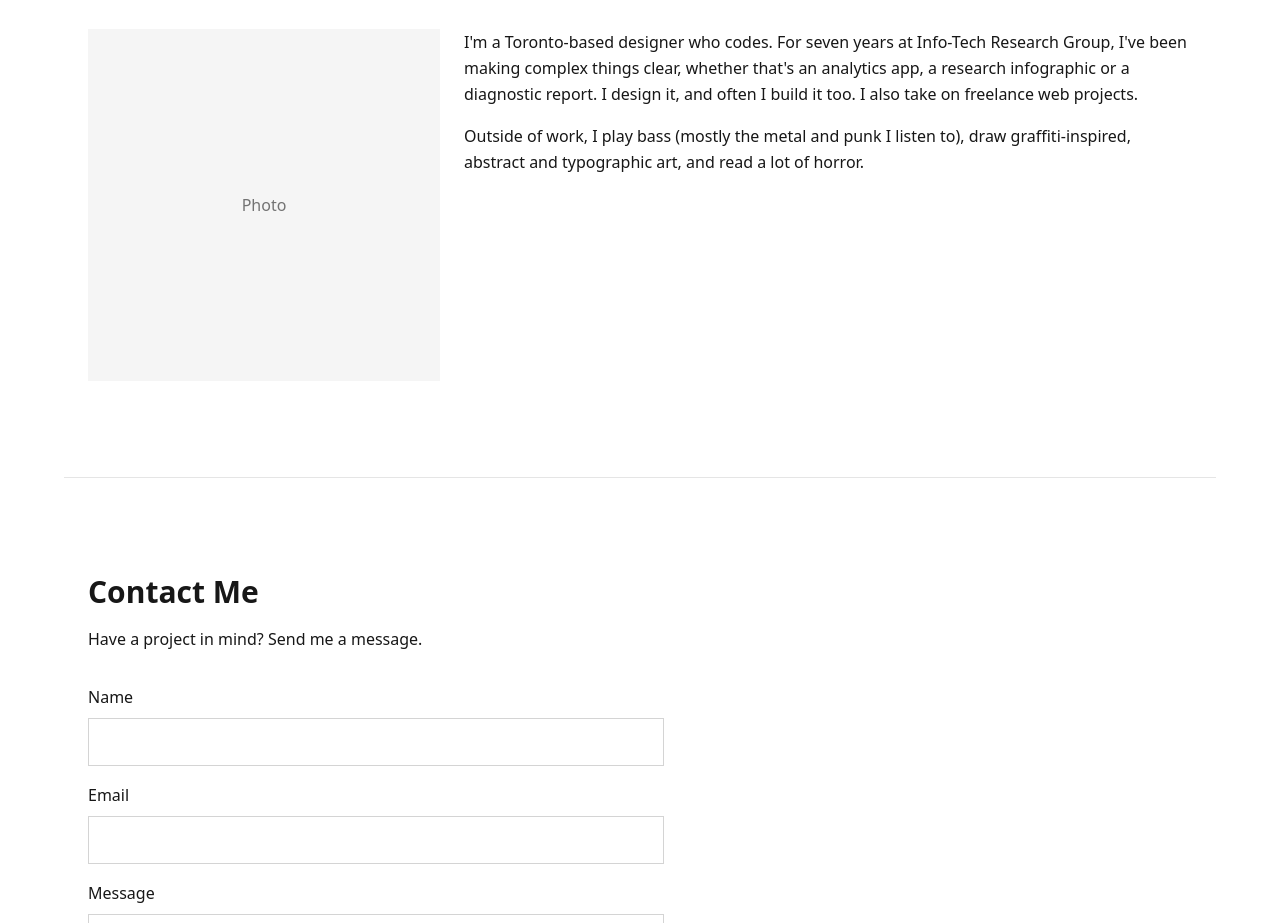
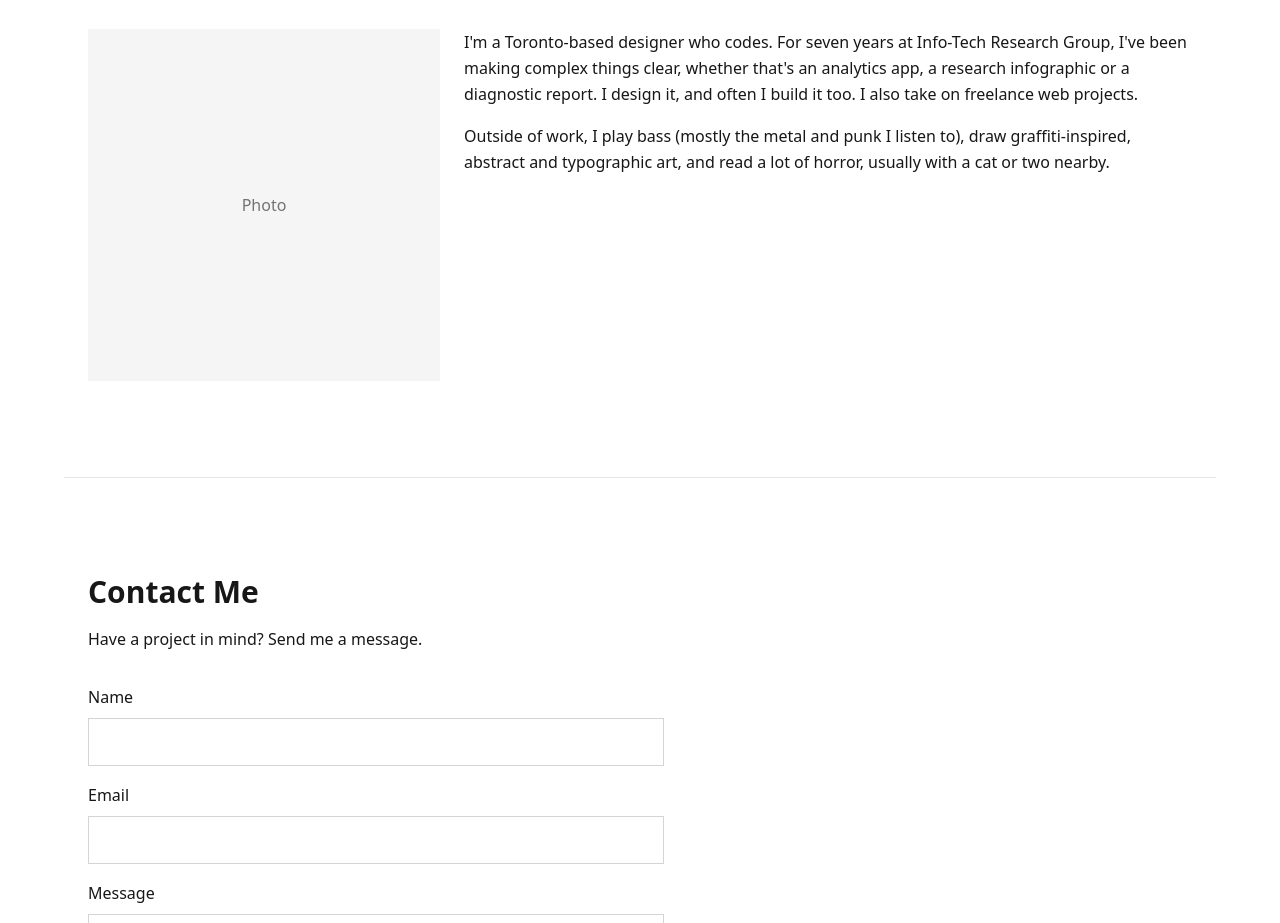
Before and after one commit to drosenfeld87/mysite, a plain HTML site: page index.html in a window 1280 px wide. Shown: the part 2283-3206 px from the top of the page. Drawn offline with nearby package versions, Linux system fonts and the light colour scheme.

Commit message:
Mention cats in bio
Co-Authored-By: Claude Opus 5.5 <noreply@anthropic.com>
Claude-Session: https://claude.ai/code/session_01VL4Lb2NPkxV2R89rKHL5Ya

```diff
--- a/index.html
+++ b/index.html
@@ -96,7 +96,7 @@
         <div class="aspect-square flex items-center justify-center bg-neutral-100 text-neutral-500">Photo</div>
         <div class="md:col-span-2 space-y-4">
           <p>I'm a Toronto-based designer who codes. For seven years at Info-Tech Research Group, I've been making complex things clear, whether that's an analytics app, a research infographic or a diagnostic report. I design it, and often I build it too. I also take on freelance web projects.</p>
-          <p>Outside of work, I play bass (mostly the metal and punk I listen to), draw graffiti-inspired, abstract and typographic art, and read a lot of horror.</p>
+          <p>Outside of work, I play bass (mostly the metal and punk I listen to), draw graffiti-inspired, abstract and typographic art, and read a lot of horror, usually with a cat or two nearby.</p>
         </div>
       </div>
     </section>
```
